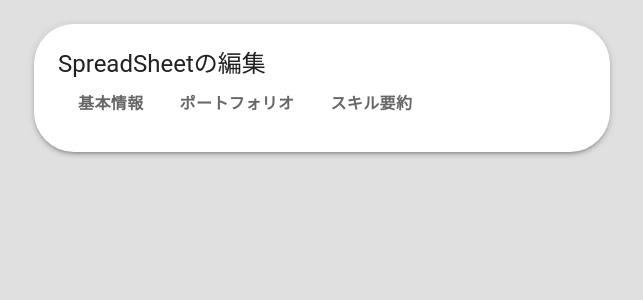
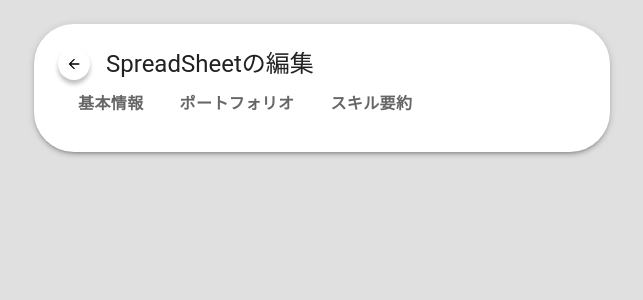
Before and after one commit to kosuke-17/techfolio, a Next.js app in the folder client/: page /spread-sheet/edit in a window 1280 px wide. Shown: the top 300 px of the page, without its empty margins (318-961 px from the left). Built offline with nearby package versions, Linux system fonts and the light colour scheme.

Commit message:
create arrow back button on spread sheet edit form

```diff
--- a/client/src/components/templates/SpreadSheetEditForm/hooks.ts
+++ b/client/src/components/templates/SpreadSheetEditForm/hooks.ts
@@ -16,9 +16,14 @@
   const handleChange = (_: SyntheticEvent, selectedTabType: TabType) => {
     router.push({ query: { type: selectedTabType } })
   }
+
+  const onGoToBack = () => {
+    router.push({ pathname: '/spread-sheet' })
+  }
   return {
     tabs,
     value: tabType,
+    onGoToBack,
     handleChange,
   }
 }
--- a/client/src/components/templates/SpreadSheetEditForm/index.tsx
+++ b/client/src/components/templates/SpreadSheetEditForm/index.tsx
@@ -3,16 +3,14 @@
 import Typography from '@mui/material/Typography'
 import Tabs from '@mui/material/Tabs'
 import Tab from '@mui/material/Tab'
+import ArrowBackIcon from '@mui/icons-material/ArrowBack'
+import Stack from '@mui/material/Stack'
 import { styled } from '@mui/material/styles'
 
+import IconButton from '@/components/presentations/atoms/IconButton'
 import ContentCenter from '@/components/presentations/ContentCenter'
 import TabPanel from '@/components/presentations/atoms/TabPanel'
 import { useHooks } from './hooks'
-
-const StyledSpreadSheetHeader = styled(Box)(({ theme }) => ({
-  display: 'flex',
-  justifyContent: 'space-between',
-}))
 
 const StyledTabLabelBox = styled(Box)(() => ({
   fontSize: '16px',
@@ -20,14 +18,19 @@
 }))
 
 const SpreadSheetEditForm = () => {
-  const { tabs, value, handleChange } = useHooks()
+  const { tabs, value, onGoToBack, handleChange } = useHooks()
 
   return (
     <ContentCenter sx={{ py: 3 }}>
       <Paper sx={{ py: 3, borderRadius: 10, px: 3 }} elevation={3}>
-        <StyledSpreadSheetHeader>
+        <Stack direction='row' spacing={2}>
+          <IconButton
+            icon={ArrowBackIcon}
+            onClick={onGoToBack}
+            iconSx={{ color: 'common.black', fontSize: '16px' }}
+          />
           <Typography variant='h5'>SpreadSheetの編集</Typography>
-        </StyledSpreadSheetHeader>
+        </Stack>
         <Tabs value={value} onChange={handleChange}>
           {tabs.map(({ label, value }) => (
             <Tab
```
